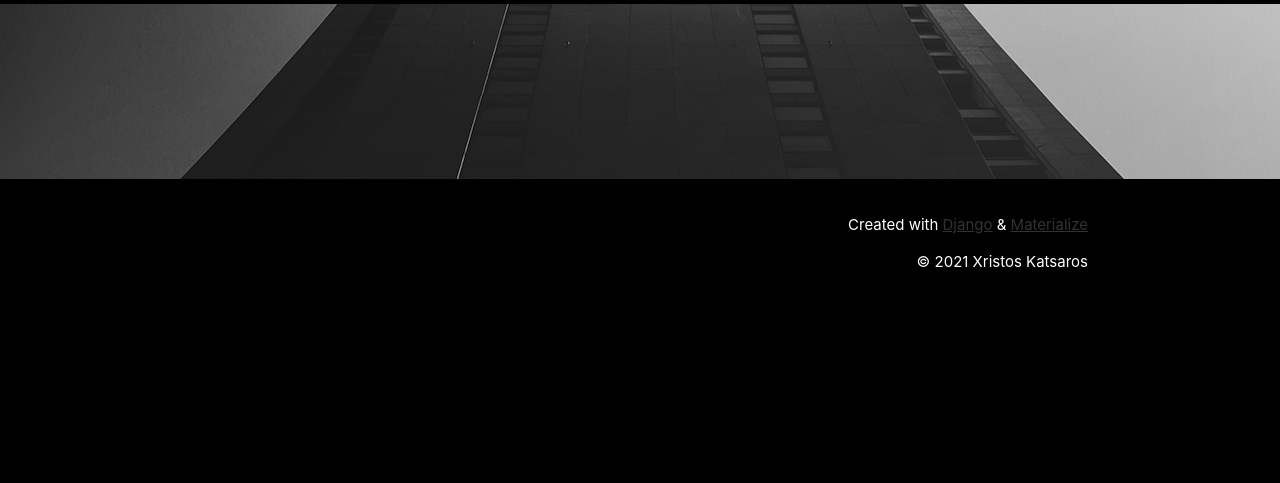
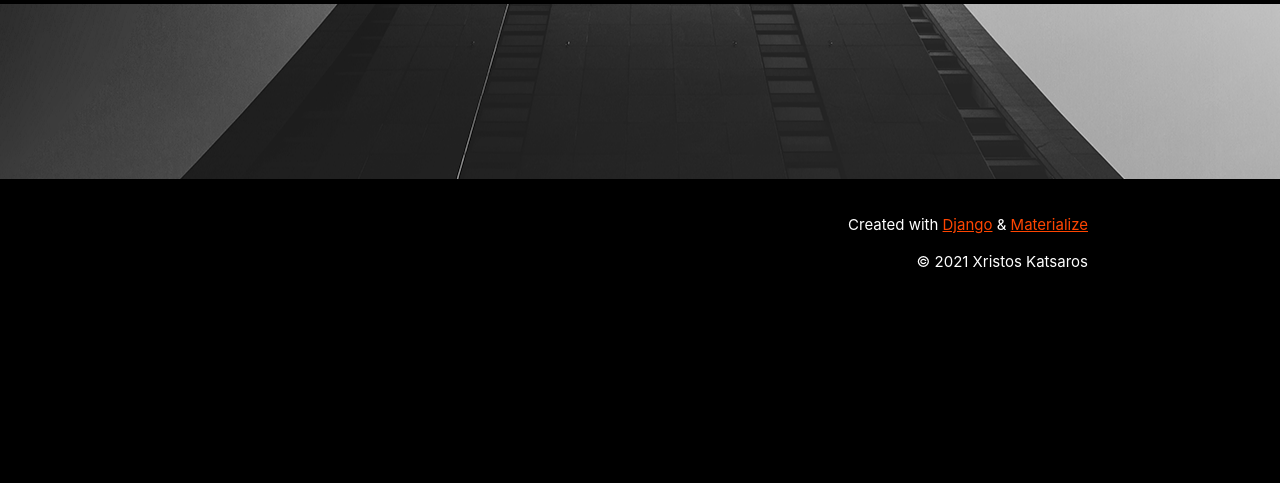
Before and after one commit to xxristoskk/xristosk, a Django app: page /blog/ in a window 1280 px wide. Shown: the part 508-991 px from the top of the page. Run offline with Django 3.2, Linux system fonts and the light colour scheme; data that the repository does not hold is empty.

Commit message:
added new viz

```diff
--- a/frontpage/templates/base.html
+++ b/frontpage/templates/base.html
@@ -46,7 +46,11 @@
         }
 
         img:hover {
-            filter: grayscale(100) opacity(30%);
+            filter: grayscale(100) opacity(50%);
+        }
+
+        a {
+            color: orangered;
         }
     </style>
     <title>{% block title %}Xristos Katsaros{% endblock %}</title>
```
Also changed, not shown: xristosk/static/imgs/data-viz/april5avgs.png (deleted), xristosk/static/imgs/data-viz/may16.png (added).
